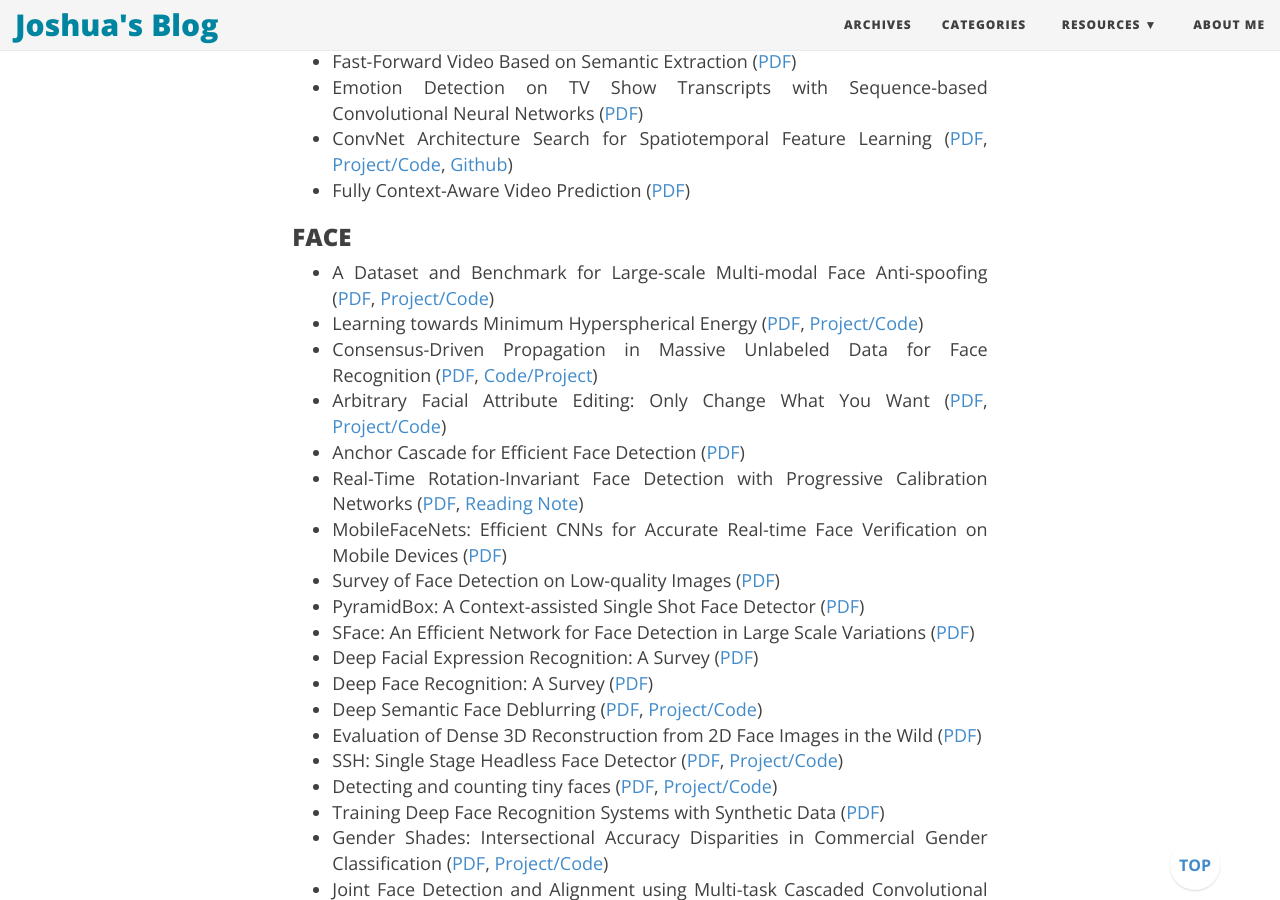
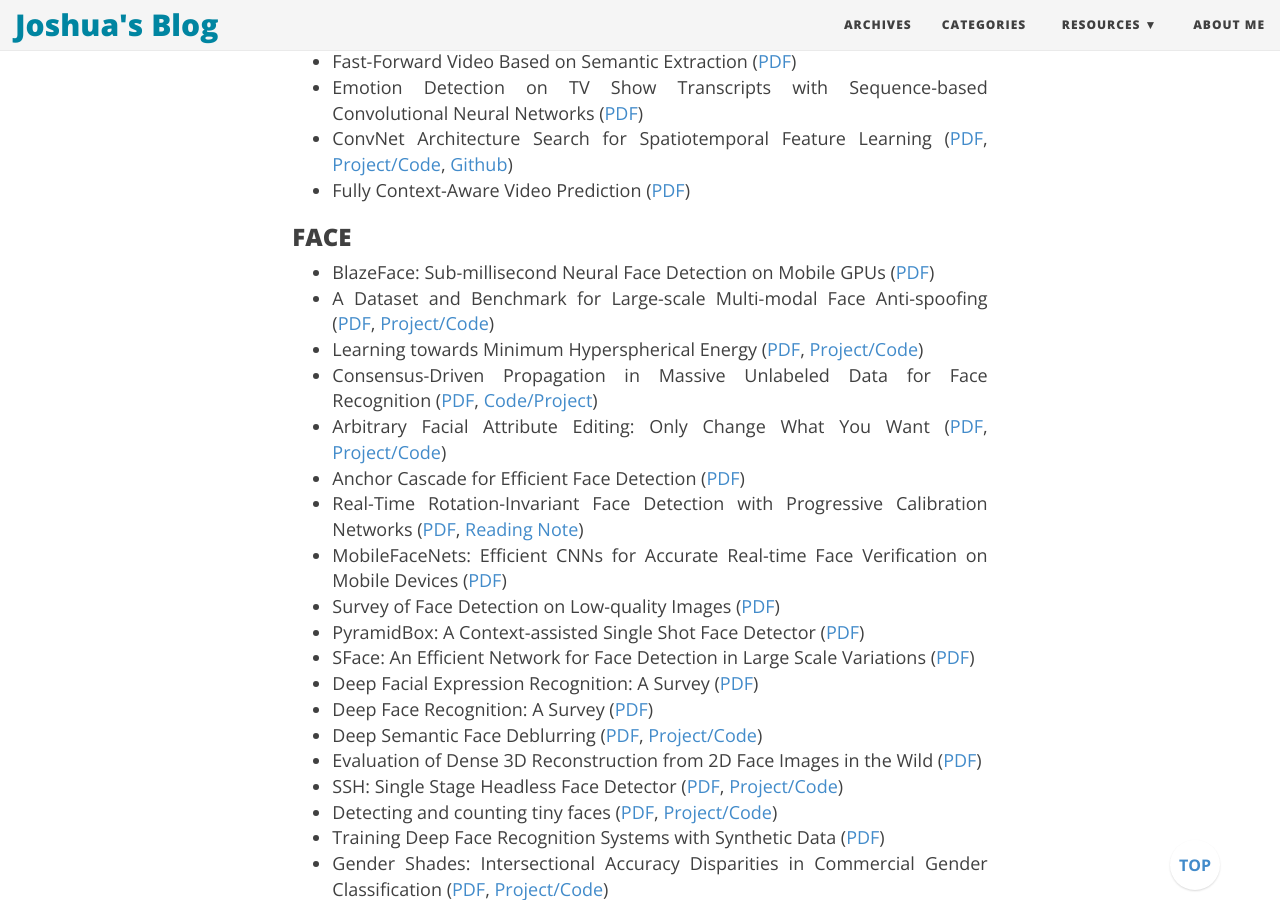
Before and after one commit to joshua19881228/joshua19881228.github.io, a Jekyll site: the page built from _posts/Computer_Vision/2016-08-25-my-jumble-of-computer-vision.md, in a window 1280 px wide and 900 px high, scrolled down 12535 px. Built offline with Jekyll 4.4.1, drawn with Linux system fonts in a browser that asks for light colours; nearby versions of some CDN libraries; formulas are drawn with MathJax 3; comment, search, counter and statistics services are not loaded; some of the changed text lies outside the part shown.

Commit message:
update post

```diff
--- a/_posts/Computer_Vision/2016-08-25-my-jumble-of-computer-vision.md
+++ b/_posts/Computer_Vision/2016-08-25-my-jumble-of-computer-vision.md
@@ -315,6 +315,7 @@ I am going to maintain this page to record a few things about computer vision th
 
 ### FACE ###
 
+* BlazeFace: Sub-millisecond Neural Face Detection on Mobile GPUs ([PDF](https://arxiv.org/abs/1907.05047))
 * A Dataset and Benchmark for Large-scale Multi-modal Face Anti-spoofing ([PDF](https://arxiv.org/abs/1812.00408), [Project/Code](https://github.com/AlexanderParkin/ChaLearn_liveness_challenge))
 * Learning towards Minimum Hyperspherical Energy ([PDF](https://arxiv.org/abs/1805.09298), [Project/Code](https://github.com/wy1iu/sphereface-plus))
 * Consensus-Driven Propagation in Massive Unlabeled Data for Face Recognition ([PDF](http://openaccess.thecvf.com/content_ECCV_2018/papers/Xiaohang_Zhan_Consensus-Driven_Propagation_in_ECCV_2018_paper.pdf), [Code/Project](https://github.com/XiaohangZhan/cdp/))
```
Also changed, not shown: other parts of _posts/Computer_Vision/2016-08-25-my-jumble-of-computer-vision.md (+1 -0 lines).
